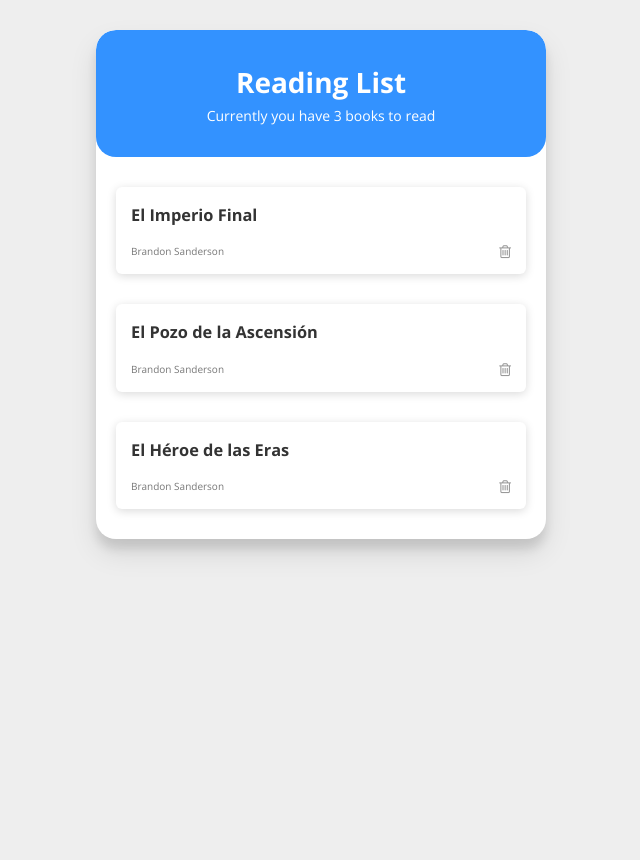
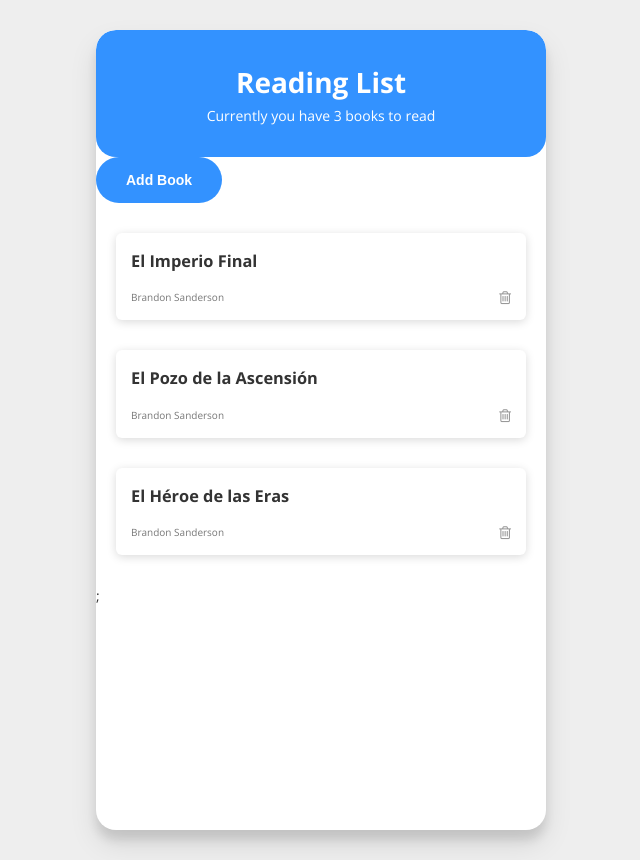
Before and after one commit to danidz96/reading-list-context-hooks, a React (Create React App) app: page / in a window 1280 px wide. Shown: the whole page, without its empty margins (319-959 px from the left). Before the commit the page ends 800 px from the top, so only its background shows below. Built offline with nearby package versions, Linux system fonts and the light colour scheme.

Commit message:
add button for add book

```diff
--- a/src/components/BookList/BookList.js
+++ b/src/components/BookList/BookList.js
@@ -1,6 +1,7 @@
 import React, { useState } from 'react';
 import BookItem from '../BookItem/BookItem';
 import styles from './BookList.module.css';
+import Button from '../Button/Button';
 
 const BookList = () => {
 	const [ books, setBooks ] = useState([
@@ -9,7 +10,14 @@ const BookList = () => {
 		{ title: 'El Héroe de las Eras', author: 'Brandon Sanderson' }
 	]);
 
-	return <ul className={styles.list}>{books.map((book) => <BookItem book={book} key={book.title} />)}</ul>;
+	return (
+		<React.Fragment>
+			<div className={styles.addBookBtn}>
+				<Button />
+			</div>
+			<ul className={styles.list}>{books.map((book) => <BookItem book={book} key={book.title} />)}</ul>;
+		</React.Fragment>
+	);
 };
 
 export default BookList;
--- /dev/null
+++ b/src/components/Button/Button.js
@@ -0,0 +1,6 @@
+import React from 'react';
+import styles from './Button.module.css';
+
+const Button = (props) => <input type="button" value="Add Book" className={styles.button} />;
+
+export default Button;
--- /dev/null
+++ b/src/components/Button/Button.module.css
@@ -0,0 +1,38 @@
+input[type=button] {
+	background: transparent;
+	border: 0;
+	padding: 0;
+	cursor: pointer;
+	outline: 0;
+	display: inline-block;
+	position: relative;
+	padding: 1.5rem 3rem;
+	top: 0;
+	color: #fff;
+	font-size: 1.4rem;
+	font-weight: 600;
+	border-radius: 5rem;
+	background-color: var(--color-primary);
+	transition: all 0.2s ease;
+}
+
+input[type=button]:hover {
+	top: -.8rem;
+	box-shadow: var(--shadow-blue-dark);
+}
+
+input[type=button]:active {
+	background-color: var(--color-primary-dark);
+}
+
+input[type=button]:active {
+	top: 0;
+	box-shadow: none;
+}
+
+@media only screen and (max-width: 600px) {
+	input[type=button]:focus {
+		top: 0;
+		box-shadow: none;
+	}
+}
--- a/src/index.css
+++ b/src/index.css
@@ -2,8 +2,8 @@
 
 :root {
 	--color-primary: #3392ff;
-	--color-primary-light: #2fa6eb;
-	--color-primary-dark: #3026ba;
+	--color-primary-light: #36b2ff;
+	--color-primary-dark: #0a7dff;
 
 	--color-grey-light-1: #faf9f9;
 	--color-grey-light-2: #f4f2f2;
@@ -16,6 +16,8 @@
 
 	--shadow-dark: 0 2rem 3rem rgba(0, 0, 0, .15);
 	--shadow-light: 0 2px 1rem rgba(0, 0, 0, 0.15);
+
+	--shadow-blue-dark: 0px 1rem 1rem rgba(51, 146, 255, 0.2);
 
 	--line: 1px solid var(--color-grey-light-2);
 }
@@ -54,4 +56,14 @@ body {
 	overflow: hidden;
 	background-color: white;
 	box-shadow: 0 14px 28px rgba(0, 0, 0, 0.1), 0 10px 10px rgba(0, 0, 0, 0.1);
+	min-height: 100vh;
 }
+
+@media only screen and (max-width: 600px) {
+	.App {
+		max-width: none;
+		margin: 0;
+		width: 100vw;
+		border-radius: 0;
+	}
+}
```
